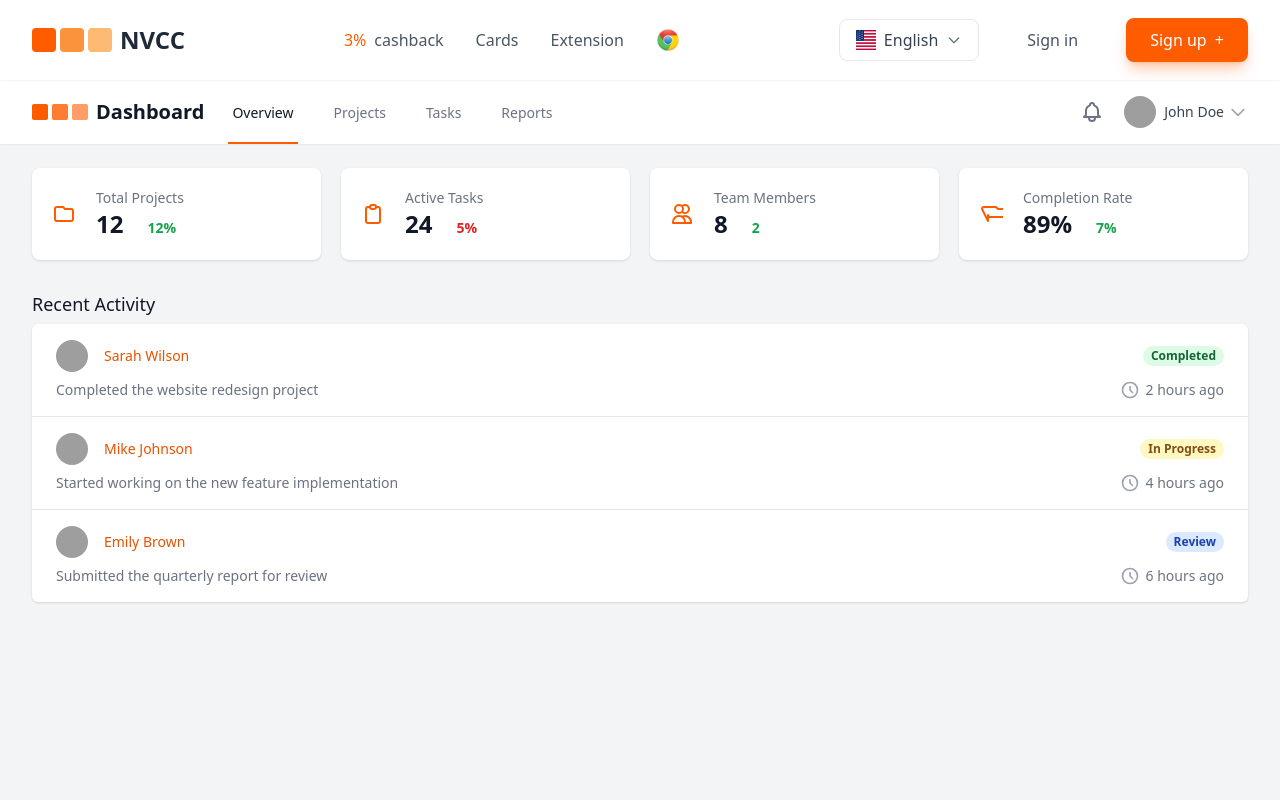
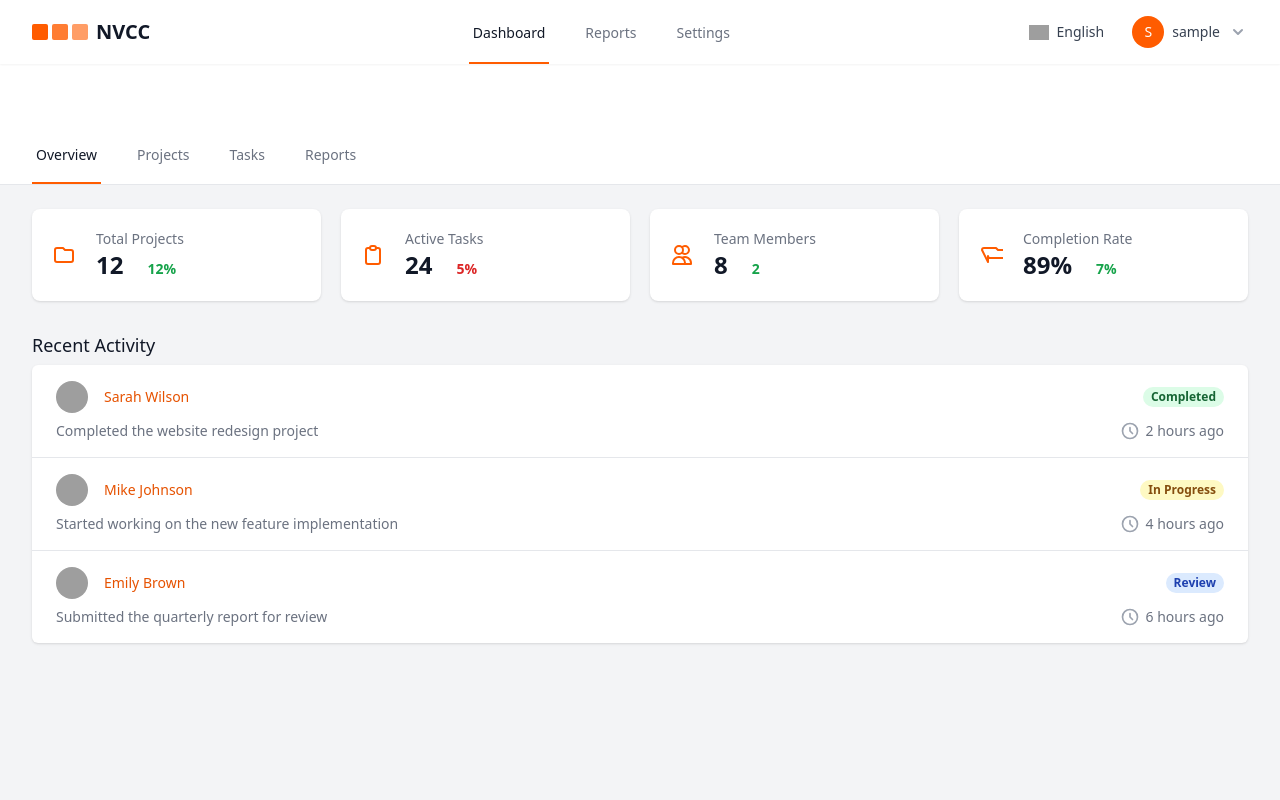
Before and after one commit to armanmishra1000/nvcc, a Vue app: page /dashboard in a window 1280 px wide. Shown: the top 800 px of the page. Built offline with nearby package versions, Linux system fonts and the light colour scheme; sample sign-in values are in the browser's storage; grey boxes are pictures that could not be loaded.

Commit message:
refactor: Update navigation structure and user display
- Add DashboardNav component for sub-navigation
- Update Header component to show user name
- Remove duplicate header from dashboard
- Improve user menu UI and interactions
- Update PROJECT_JOURNAL with latest changes

```diff
--- /dev/null
+++ b/src/components/DashboardNav.vue
@@ -0,0 +1,42 @@
+<template>
+  <nav class="bg-white border-b">
+    <div class="max-w-7xl mx-auto px-4 sm:px-6 lg:px-8">
+      <div class="flex space-x-8 h-14">
+        <router-link
+          to="/dashboard"
+          class="border-orange-500 text-gray-900 inline-flex items-center px-1 border-b-2 text-sm font-medium"
+          :class="{ 'border-orange-500': $route.path === '/dashboard' }"
+        >
+          Overview
+        </router-link>
+        <router-link
+          to="/dashboard/projects"
+          class="border-transparent text-gray-500 hover:border-gray-300 hover:text-gray-700 inline-flex items-center px-1 border-b-2 text-sm font-medium"
+          :class="{ 'border-orange-500': $route.path === '/dashboard/projects' }"
+        >
+          Projects
+        </router-link>
+        <router-link
+          to="/dashboard/tasks"
+          class="border-transparent text-gray-500 hover:border-gray-300 hover:text-gray-700 inline-flex items-center px-1 border-b-2 text-sm font-medium"
+          :class="{ 'border-orange-500': $route.path === '/dashboard/tasks' }"
+        >
+          Tasks
+        </router-link>
+        <router-link
+          to="/dashboard/reports"
+          class="border-transparent text-gray-500 hover:border-gray-300 hover:text-gray-700 inline-flex items-center px-1 border-b-2 text-sm font-medium"
+          :class="{ 'border-orange-500': $route.path === '/dashboard/reports' }"
+        >
+          Reports
+        </router-link>
+      </div>
+    </div>
+  </nav>
+</template>
+
+<script>
+export default {
+  name: 'DashboardNav'
+}
+</script>
--- a/src/components/Header.vue
+++ b/src/components/Header.vue
@@ -1,66 +1,174 @@
 <template>
-  <header class="bg-white shadow-sm fixed w-full top-0 z-50">
+  <header class="bg-white shadow-sm">
     <div class="max-w-7xl mx-auto px-4 sm:px-6 lg:px-8">
-      <div class="flex items-center justify-between h-20">
-        <!-- Logo -->
-        <div class="flex items-center">
-          <div class="flex-shrink-0">
-            <div class="flex items-center space-x-2">
-              <div class="flex space-x-1">
-                <span class="w-6 h-6 rounded bg-orange-500"></span>
-                <span class="w-6 h-6 rounded bg-orange-400"></span>
-                <span class="w-6 h-6 rounded bg-orange-300"></span>
-              </div>
-              <span class="text-2xl font-bold text-gray-800 ml-2">NVCC</span>
+      <div class="flex justify-between h-16">
+        <!-- Logo and Brand -->
+        <div class="flex">
+          <div class="flex-shrink-0 flex items-center">
+            <div class="flex space-x-1">
+              <div class="w-4 h-4 bg-orange-500 rounded-sm"></div>
+              <div class="w-4 h-4 bg-orange-500/80 rounded-sm"></div>
+              <div class="w-4 h-4 bg-orange-500/60 rounded-sm"></div>
             </div>
+            <span class="ml-2 text-xl font-semibold text-gray-900">NVCC</span>
           </div>
         </div>
 
-        <!-- Navigation Items -->
-        <div class="hidden md:flex items-center space-x-8">
-          <a href="#" class="flex items-center space-x-2 text-gray-600 hover:text-orange-500 transition-colors duration-200">
-            <span class="text-orange-500">3%</span>
-            <span>cashback</span>
-          </a>
-          <a href="#" class="text-gray-600 hover:text-orange-500 transition-colors duration-200 font-medium">Cards</a>
-          <a href="#" class="text-gray-600 hover:text-orange-500 transition-colors duration-200 font-medium">Extension</a>
-          <a href="#" class="flex items-center text-gray-600 hover:text-orange-500 transition-colors duration-200">
-            <img src="@/assets/chrome.png" alt="Chrome" class="w-6 h-6 hover:scale-110 transition-transform duration-200" />
-          </a>
+        <!-- Navigation Links -->
+        <div class="hidden sm:ml-6 sm:flex sm:space-x-8" v-if="isAuthenticated()">
+          <router-link
+            to="/dashboard"
+            class="border-orange-500 text-gray-900 inline-flex items-center px-1 pt-1 border-b-2 text-sm font-medium"
+          >
+            Dashboard
+          </router-link>
+          <router-link
+            to="/reports"
+            class="border-transparent text-gray-500 hover:border-gray-300 hover:text-gray-700 inline-flex items-center px-1 pt-1 border-b-2 text-sm font-medium"
+          >
+            Reports
+          </router-link>
+          <router-link
+            to="/settings"
+            class="border-transparent text-gray-500 hover:border-gray-300 hover:text-gray-700 inline-flex items-center px-1 pt-1 border-b-2 text-sm font-medium"
+          >
+            Settings
+          </router-link>
         </div>
 
-        <!-- Right Side Items -->
-        <div class="flex items-center space-x-6">
+        <div v-else class="hidden sm:ml-6 sm:flex sm:space-x-8">
+          <router-link
+            to="/"
+            class="border-transparent text-gray-500 hover:border-gray-300 hover:text-gray-700 inline-flex items-center px-1 pt-1 border-b-2 text-sm font-medium"
+          >
+            Home
+          </router-link>
+          <router-link
+            to="/login"
+            class="border-transparent text-gray-500 hover:border-gray-300 hover:text-gray-700 inline-flex items-center px-1 pt-1 border-b-2 text-sm font-medium"
+          >
+            Login
+          </router-link>
+          <router-link
+            to="/register"
+            class="border-transparent text-gray-500 hover:border-gray-300 hover:text-gray-700 inline-flex items-center px-1 pt-1 border-b-2 text-sm font-medium"
+          >
+            Register
+          </router-link>
+        </div>
+
+        <!-- Right side buttons -->
+        <div class="flex items-center">
           <!-- Language Selector -->
-          <div class="relative">
-            <button class="flex items-center space-x-2 px-4 py-2 rounded-lg border border-gray-200 hover:border-orange-500 hover:text-orange-500 transition-all duration-200">
-              <img src="@/assets/us-flag.png" alt="US Flag" class="w-5 h-5" />
-              <span class="text-gray-700">English</span>
-              <svg class="w-4 h-4 text-gray-500" fill="none" stroke="currentColor" viewBox="0 0 24 24">
-                <path stroke-linecap="round" stroke-linejoin="round" stroke-width="2" d="M19 9l-7 7-7-7" />
-              </svg>
-            </button>
+          <div class="flex items-center space-x-2 mr-4">
+            <img src="https://flagcdn.com/w20/us.png" alt="English" class="w-5 h-auto">
+            <span class="text-sm text-gray-700">English</span>
           </div>
 
-          <!-- Auth Buttons -->
-          <button class="px-6 py-2 text-gray-600 hover:text-orange-500 font-medium transition-colors duration-200">
-            Sign in
-          </button>
-          <button class="px-6 py-2.5 bg-orange-500 text-white rounded-lg hover:bg-orange-600 transition-colors duration-200 font-medium shadow-lg shadow-orange-500/30 hover:shadow-orange-500/40">
-            Sign up
-            <span class="ml-1 font-normal">+</span>
-          </button>
+          <!-- User Menu -->
+          <div class="ml-3 relative" v-if="isAuthenticated()">
+            <div>
+              <button
+                @click="toggleUserMenu"
+                class="flex items-center space-x-2 text-sm rounded-full focus:outline-none focus:ring-2 focus:ring-offset-2 focus:ring-orange-500"
+                id="user-menu-button"
+              >
+                <div class="h-8 w-8 rounded-full bg-orange-500 flex items-center justify-center text-white">
+                  {{ userName.charAt(0).toUpperCase() }}
+                </div>
+                <span class="text-gray-700 font-medium">{{ userName }}</span>
+                <svg class="h-5 w-5 text-gray-400" :class="{ 'transform rotate-180': isUserMenuOpen }" xmlns="http://www.w3.org/2000/svg" viewBox="0 0 20 20" fill="currentColor">
+                  <path fill-rule="evenodd" d="M5.293 7.293a1 1 0 011.414 0L10 10.586l3.293-3.293a1 1 0 111.414 1.414l-4 4a1 1 0 01-1.414 0l-4-4a1 1 0 010-1.414z" clip-rule="evenodd" />
+                </svg>
+              </button>
+            </div>
+
+            <!-- Dropdown menu -->
+            <div
+              v-if="isUserMenuOpen"
+              v-click-outside="closeUserMenu"
+              class="origin-top-right absolute right-0 mt-2 w-48 rounded-md shadow-lg py-1 bg-white ring-1 ring-black ring-opacity-5 focus:outline-none"
+              role="menu"
+            >
+              <a
+                href="#"
+                class="block px-4 py-2 text-sm text-gray-700 hover:bg-gray-100"
+                role="menuitem"
+              >Your Profile</a>
+              <a
+                href="#"
+                class="block px-4 py-2 text-sm text-gray-700 hover:bg-gray-100"
+                role="menuitem"
+              >Settings</a>
+              <a
+                href="#"
+                @click="handleLogout"
+                class="block px-4 py-2 text-sm text-gray-700 hover:bg-gray-100"
+                role="menuitem"
+              >Sign out</a>
+            </div>
+          </div>
         </div>
       </div>
     </div>
   </header>
   <!-- Spacer for fixed header -->
-  <div class="h-20"></div>
+  <div class="h-16"></div>
 </template>
 
 <script>
+import { ref } from 'vue'
+import { useRouter } from 'vue-router'
+
 export default {
-  name: 'AppHeader'
+  name: 'AppHeader',
+  setup() {
+    const router = useRouter()
+    const isUserMenuOpen = ref(false)
+    const userName = ref(localStorage.getItem('userName') || 'John Doe')
+
+    const isAuthenticated = () => {
+      return localStorage.getItem('isAuthenticated') === 'true'
+    }
+
+    const toggleUserMenu = () => {
+      isUserMenuOpen.value = !isUserMenuOpen.value
+    }
+
+    const closeUserMenu = () => {
+      isUserMenuOpen.value = false
+    }
+
+    const handleLogout = () => {
+      localStorage.removeItem('isAuthenticated')
+      localStorage.removeItem('userName')
+      router.push('/login')
+    }
+
+    return {
+      isAuthenticated,
+      isUserMenuOpen,
+      userName,
+      toggleUserMenu,
+      closeUserMenu,
+      handleLogout
+    }
+  },
+  directives: {
+    'click-outside': {
+      mounted(el, binding) {
+        el.clickOutsideEvent = (event) => {
+          if (!(el === event.target || el.contains(event.target))) {
+            binding.value()
+          }
+        }
+        document.addEventListener('click', el.clickOutsideEvent)
+      },
+      unmounted(el) {
+        document.removeEventListener('click', el.clickOutsideEvent)
+      }
+    }
+  }
 }
 </script>
 
--- a/src/views/AppDashboard.vue
+++ b/src/views/AppDashboard.vue
@@ -1,70 +1,6 @@
 <template>
   <div class="min-h-screen bg-gray-100">
-    <!-- Dashboard Navigation -->
-    <nav class="bg-white shadow-sm">
-      <div class="max-w-7xl mx-auto px-4 sm:px-6 lg:px-8">
-        <div class="flex justify-between h-16">
-          <div class="flex">
-            <div class="flex-shrink-0 flex items-center">
-              <!-- Logo -->
-              <div class="flex space-x-1">
-                <div class="w-4 h-4 bg-orange-500 rounded-sm"></div>
-                <div class="w-4 h-4 bg-orange-500/80 rounded-sm"></div>
-                <div class="w-4 h-4 bg-orange-500/60 rounded-sm"></div>
-              </div>
-              <span class="ml-2 text-xl font-semibold text-gray-900">Dashboard</span>
-            </div>
-            <!-- Navigation Links -->
-            <div class="hidden sm:ml-6 sm:flex sm:space-x-8">
-              <a href="#" class="border-orange-500 text-gray-900 inline-flex items-center px-1 pt-1 border-b-2 text-sm font-medium">
-                Overview
-              </a>
-              <a href="#" class="border-transparent text-gray-500 hover:border-gray-300 hover:text-gray-700 inline-flex items-center px-1 pt-1 border-b-2 text-sm font-medium">
-                Projects
-              </a>
-              <a href="#" class="border-transparent text-gray-500 hover:border-gray-300 hover:text-gray-700 inline-flex items-center px-1 pt-1 border-b-2 text-sm font-medium">
-                Tasks
-              </a>
-              <a href="#" class="border-transparent text-gray-500 hover:border-gray-300 hover:text-gray-700 inline-flex items-center px-1 pt-1 border-b-2 text-sm font-medium">
-                Reports
-              </a>
-            </div>
-          </div>
-          <!-- User Menu -->
-          <div class="flex items-center">
-            <button @click="toggleNotifications" class="p-2 text-gray-500 hover:text-gray-700 relative">
-              <svg class="h-6 w-6" fill="none" stroke="currentColor" viewBox="0 0 24 24">
-                <path stroke-linecap="round" stroke-linejoin="round" stroke-width="2" d="M15 17h5l-1.405-1.405A2.032 2.032 0 0118 14.158V11a6.002 6.002 0 00-4-5.659V5a2 2 0 10-4 0v.341C7.67 6.165 6 8.388 6 11v3.159c0 .538-.214 1.055-.595 1.436L4 17h5m6 0v1a3 3 0 11-6 0v-1m6 0H9" />
-              </svg>
-              <span v-if="notifications.length" class="absolute top-0 right-0 block h-2 w-2 rounded-full bg-red-500 ring-2 ring-white"></span>
-            </button>
-            <div class="ml-3 relative">
-              <div>
-                <button @click="toggleUserMenu" class="flex items-center max-w-xs bg-white rounded-full focus:outline-none focus:ring-2 focus:ring-offset-2 focus:ring-orange-500" id="user-menu-button">
-                  <img class="h-8 w-8 rounded-full" :src="user.avatar || 'https://www.gravatar.com/avatar/00000000000000000000000000000000?d=mp&f=y'" alt="">
-                  <span class="ml-2 text-sm text-gray-700">{{ user.name }}</span>
-                  <svg class="ml-1 h-5 w-5 text-gray-400" fill="none" stroke="currentColor" viewBox="0 0 24 24">
-                    <path stroke-linecap="round" stroke-linejoin="round" stroke-width="2" d="M19 9l-7 7-7-7" />
-                  </svg>
-                </button>
-              </div>
-              <!-- Dropdown menu -->
-              <div v-if="showUserMenu" class="origin-top-right absolute right-0 mt-2 w-48 rounded-md shadow-lg bg-white ring-1 ring-black ring-opacity-5 divide-y divide-gray-100">
-                <div class="py-1">
-                  <a href="#" class="block px-4 py-2 text-sm text-gray-700 hover:bg-gray-100">Your Profile</a>
-                  <a href="#" class="block px-4 py-2 text-sm text-gray-700 hover:bg-gray-100">Settings</a>
-                </div>
-                <div class="py-1">
-                  <a href="#" @click.prevent="logout" class="block px-4 py-2 text-sm text-red-700 hover:bg-gray-100">Sign out</a>
-                </div>
-              </div>
-            </div>
-          </div>
-        </div>
-      </div>
-    </nav>
-
-    <!-- Main Content -->
+    <DashboardNav />
     <main class="py-6">
       <div class="max-w-7xl mx-auto px-4 sm:px-6 lg:px-8">
         <!-- Stats Cards -->
@@ -135,9 +71,13 @@
 <script>
 import { ref, defineComponent, h } from 'vue'
 import { useRouter } from 'vue-router'
+import DashboardNav from '@/components/DashboardNav.vue'
 
 export default defineComponent({
   name: 'AppDashboard',
+  components: {
+    DashboardNav
+  },
   setup() {
     const router = useRouter()
     const showUserMenu = ref(false)
```
Also changed, not shown: 1 other file (tests, documents, lock files or other folders).
